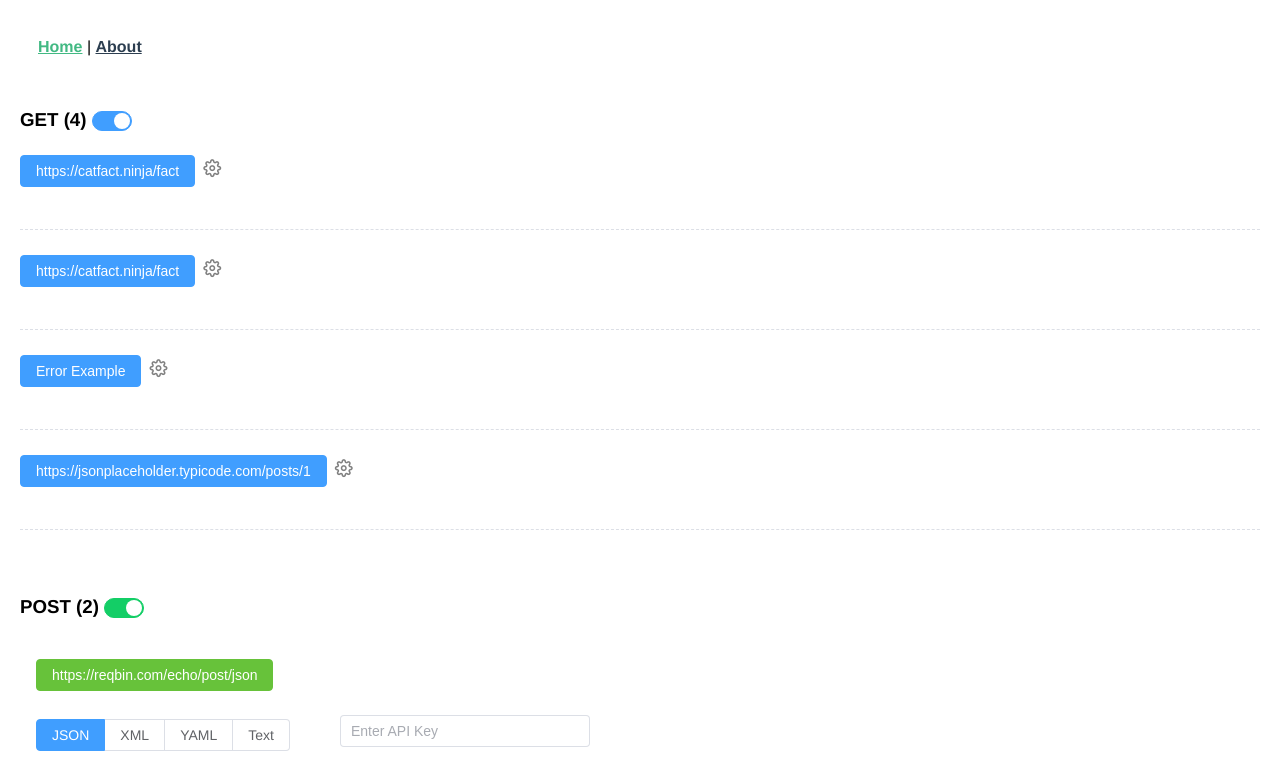
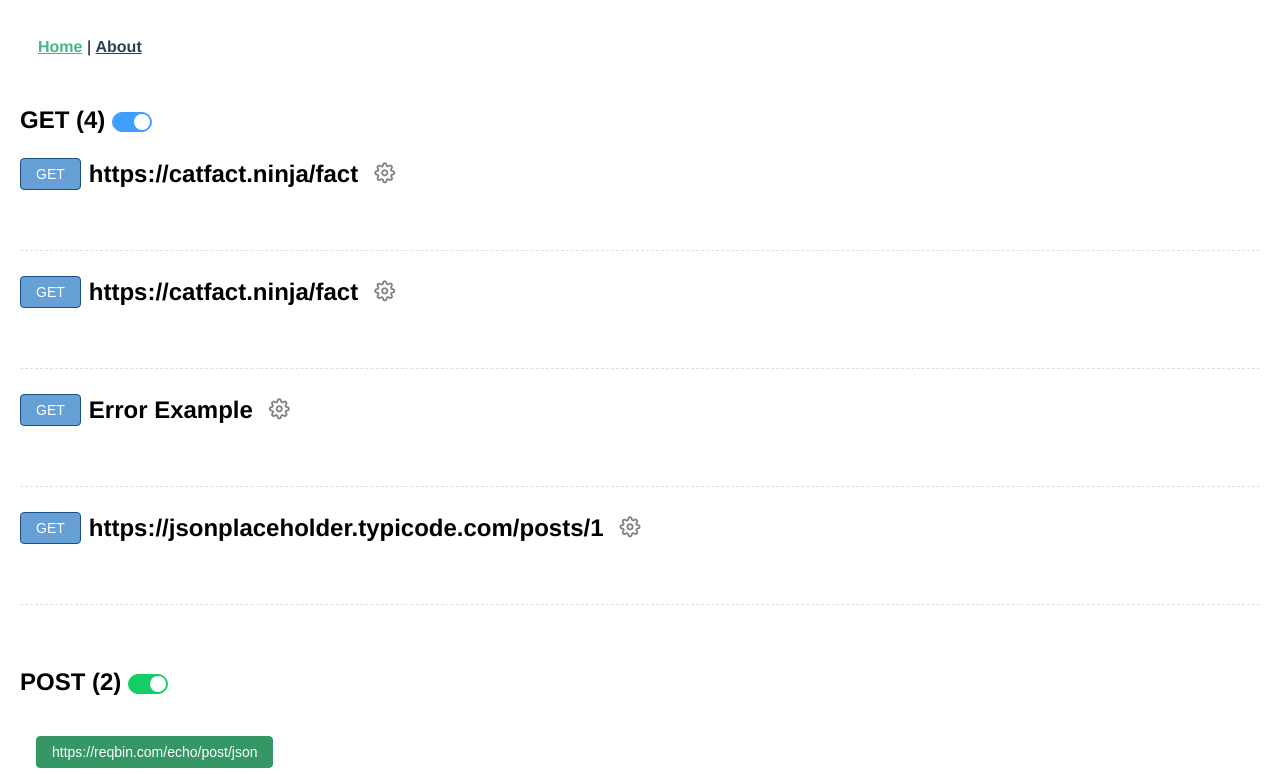
Before and after one commit to ShaneeH/API-Explorer, a Vue app: page / in a window 1280 px wide. Shown: the top 774 px of the page. Built offline with nearby package versions, Linux system fonts and the light colour scheme; what vue-code-highlight, vue3-highlightjs would draw is missing.

Commit message:
added lots of new UI

```diff
--- a/src/components/GET.vue
+++ b/src/components/GET.vue
@@ -1,7 +1,25 @@
 <template>
-  <el-button type="primary" @click="sendGET" :loading="loading">{{ loading ? 'Loading...' : endpointRef }}</el-button>
+<div style="display: flex; align-items: center; gap: 8px;">
+  <el-button
+    :style="{ backgroundColor: 'rgb(103, 160, 214', borderColor: 'rgb(26, 81, 130)', color: '#ffffff' }"
+    @click="sendGET"
+    :loading="loading"
+  >
+    {{ loading ? 'Loading...' : get }}
+  </el-button>
 
-  <i class="pi pi-cog" style="color: gray; margin-left: 8px; cursor: pointer; font-size: 18px;" @click="showOptions"></i>
+  <h2 style="margin: 0;">{{ endpointRef }}</h2>
+  <div v-if="displayOptions == false">
+    <i class="pi pi-cog" style="color: gray; margin-left: 8px; cursor: pointer; font-size: 21px;" @click="showOptions"></i>
+  </div>
+
+  <div v-if="displayOptions == true">
+    <i class="pi pi-sort-amount-up" style="color: gray; margin-left: 8px; cursor: pointer; font-size: 21px;" @click="showOptions"></i>
+  </div>
+
+
+
+</div>
 
   <!-- The GREEN OR RED TEXT DEPENDING ON THE RESPONSE OF THE API -->
   <div v-if="response.code && !loading">
@@ -48,6 +66,7 @@ const props = defineProps({
 });
 
 const endpointRef = ref(props.endpoint);
+const get = ref('GET');
 const displayOptions = ref(false);
 const loading = ref(false); // Track loading state
 
--- a/src/components/OptionsMenu.vue
+++ b/src/components/OptionsMenu.vue
@@ -1,24 +1,56 @@
 <template>
     <el-tabs type="border-card" class="demo-tabs">
+        <!-- AUTHENTICATION  TAB -->
         <el-tab-pane label="Authentication">
-        <!-- Mock API key field with button to submit -->
-        <el-input v-model="apiKey" placeholder="Enter API Key" />
-        <el-button @click="onAuthClick">Submit API Key</el-button>
+            <el-input v-model="apiKey" placeholder="Enter API Key"
+                style="max-width: 300px; width: 100%; margin-right: 10px;" />
+            <el-button type="warning" @click="onAuthClick" text bg>Add Key</el-button>
         </el-tab-pane>
+        <!-- END OF AUTHENTICATION TAB -->
 
-      <el-tab-pane v-if="methodType === 'GET'" label="Params">Params</el-tab-pane>
+        <!-- ADD PARAMS TAB -->
+        <el-tab-pane v-if="methodType === 'GET'" label="Params">
+            <el-button type="warning" @click="addParams" text bg>Add New Param</el-button>
+            <div v-if="paramsNum > 0">
+                <div v-for="( index) in paramsNum" :key="index">
+                    <el-input v-model="apiKey" placeholder="name"
+                        style="max-width: 180px; width: 100%; margin-right: 10px;" />
+                    <el-input v-model="apiKey" placeholder="value"
+                        style="max-width: 180px; width: 100%; margin-right: 10px;" />
+                    <button>Set</button>
+                </div>
+            </div>
+        </el-tab-pane>
+        <br>
+        <!-- END OF ADD PARAMS TAB -->
+
+
 
         <el-tab-pane v-if="methodType === 'POST'" label="Request Body">
             <textarea v-model="requestBody" placeholder="Enter POST data here..." rows="4"></textarea>
         </el-tab-pane>
 
-      <el-tab-pane label="Edit Query">Edit Query</el-tab-pane>
+        <el-tab-pane label="Edit Query">Edit Query - Change Method
+
+        </el-tab-pane>
         <el-tab-pane label="Generate Code">Generate Code</el-tab-pane>
     </el-tabs>
 </template>
 
 <script setup>
 import { ref } from 'vue';
+
+const paramsNum = ref(0);
+const params = ref([]);
+
+function addParams() {
+    paramsNum.value = paramsNum.value + 1;
+}
+
+function setParams() {
+    //We send the params back to the GET Component
+}
+
 
 
 const props = defineProps({
@@ -39,6 +71,6 @@
 };
 </script>
 
-  <style scoped >
+<style scoped>
 @import './../assets/styles/optionsMenu_style.css';
 </style>
--- a/src/components/POST.vue
+++ b/src/components/POST.vue
@@ -2,49 +2,26 @@
     <div class="api-container">
         <!-- Header -->
         <div class="header">
-            <el-button type="success" @click="sendPOST">{{ endpointRef }}</el-button>
-        </div>
-
-        <!-- Input Section -->
-        <div class="input-section">
-            <el-radio-group v-model="body_type" size="medium" class="body-type-selector">
-                <el-radio-button label="JSON" value="json" />
-                <el-radio-button label="XML" value="xml" />
-                <el-radio-button label="YAML" value="yaml" />
-                <el-radio-button label="Text" value="text" />
-            </el-radio-group>
-
-            <el-input
-                v-model="api_key"
-                class="api-key-input"
-                placeholder="Enter API Key"
-            />
+            <el-button
+                :style="{ backgroundColor: 'rgb(53, 150, 102)', borderColor: 'rgb(53, 150, 102)', color: '#fff' }"
+                @click="sendPOST">
+                {{ endpointRef }}
+            </el-button>
         </div>
 
         <!-- Request Body and Response -->
         <div class="main-content">
             <!-- Request Body -->
-            <el-input
-                v-model="req_body"
-                class="request-body"
-                type="textarea"
-                :autosize="{ minRows: 4, maxRows: 8 }"
-                placeholder="Request Body"
-            />
+            <el-input v-model="req_body" class="request-body" type="textarea" :autosize="{ minRows: 4, maxRows: 8 }"
+                placeholder="Request Body" />
             <!-- Response Display -->
             <div class="response-display">
                 <div v-if="response.code">
                     <p :class="{ 'green-text': response.isSuccess, 'red-text': !response.isSuccess }">
-                        <i
-                            v-if="response.isSuccess"
-                            class="pi pi-check-square"
-                            style="color: greenyellow; margin-right: 6px;"
-                        ></i>
-                        <i
-                            v-if="!response.isSuccess"
-                            class="pi pi-exclamation-triangle"
-                            style="color: orangered; margin-right: 4px;"
-                        ></i>
+                        <i v-if="response.isSuccess" class="pi pi-check-square"
+                            style="color: greenyellow; margin-right: 6px;"></i>
+                        <i v-if="!response.isSuccess" class="pi pi-exclamation-triangle"
+                            style="color: orangered; margin-right: 4px;"></i>
                         {{ response.code }} - {{ response.isSuccess ? 'Success' : response.errMessage }}
 
                         <!-- Clock icon and response time -->
@@ -61,6 +38,12 @@
                 </div>
             </div>
         </div>
+        <el-radio-group v-model="body_type" size="small" class="body-type-selector">
+            <el-radio-button label="JSON" value="json" />
+            <el-radio-button label="XML" value="xml" />
+            <el-radio-button label="YAML" value="yaml" />
+            <el-radio-button label="Text" value="text" />
+        </el-radio-group>
     </div>
 </template>
 
--- a/src/views/AboutView.vue
+++ b/src/views/AboutView.vue
@@ -1,5 +1,6 @@
 <template>
   <h3>Hello</h3>
+  <el-alert title="Success alert" type="success" />
   <!-- Use the code block inside <pre> to preserve whitespace and format the code -->
   <pre><code ref="codeElement" class="json">{{ code }}</code></pre>
 </template>
--- a/src/views/HomeView.vue
+++ b/src/views/HomeView.vue
@@ -1,7 +1,7 @@
 <template>
 
   <div class="request_view" style="margin-left: 12px; margin-right: 12px;">
-  <h3> GET ({{ get_qty }}) <el-switch v-model="show_GET" /> </h3>
+  <h2> GET ({{ get_qty }}) <el-switch v-model="show_GET" /> </h2>
 
   <!-- Conditionally render based on switch value -->
   <div v-if="show_GET">
@@ -11,7 +11,7 @@
   </div>
   <br>
 
-  <h3> POST ({{ post_qty }}) <el-switch v-model="show_POST" class="ml-2" style="--el-switch-on-color: #13ce66;" /> </h3>
+  <h2> POST ({{ post_qty }}) <el-switch v-model="show_POST" class="ml-2" style="--el-switch-on-color: #13ce66;" /> </h2>
   <div v-if="show_POST">
     <div v-for="(endpoint, index) in endPoints.POST_Methods" :key="index">
       <POST :endpoint="endpoint" />
```
Lines whose indentation alone changed are shown as unchanged.
